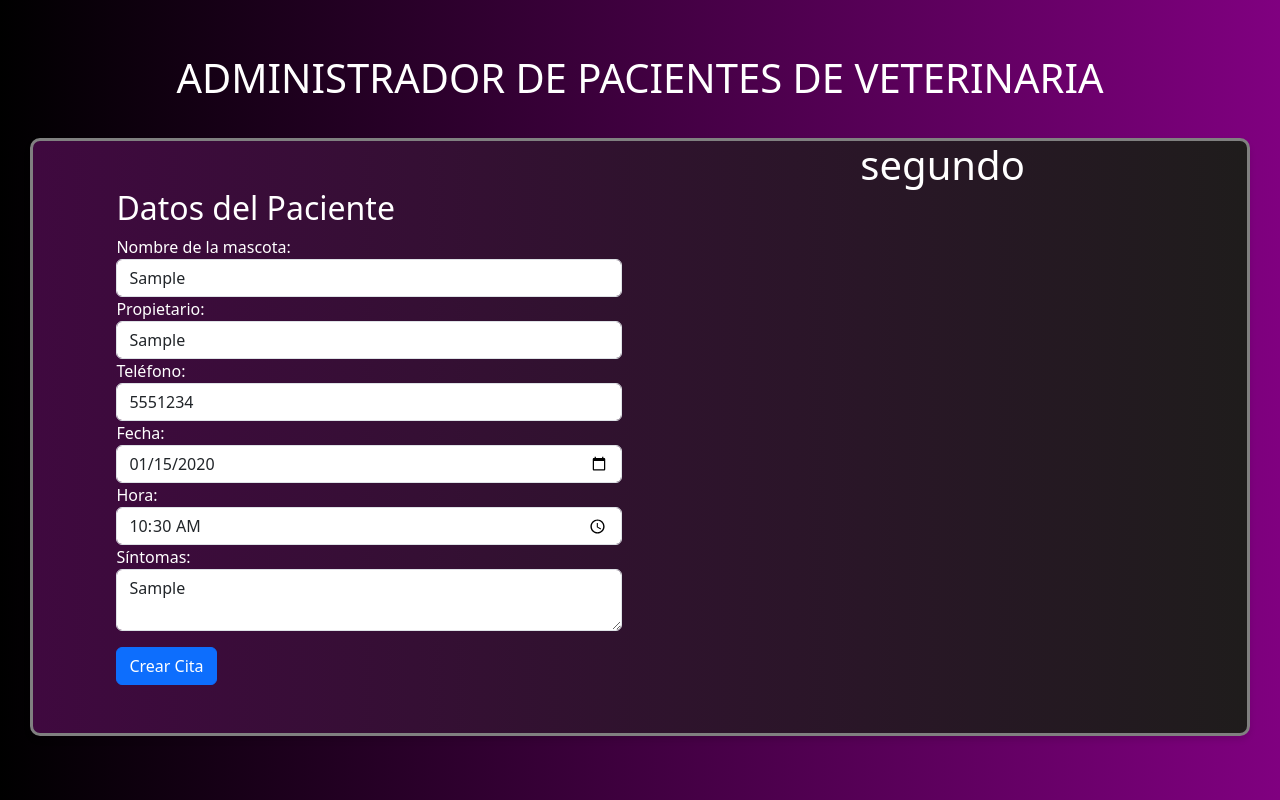
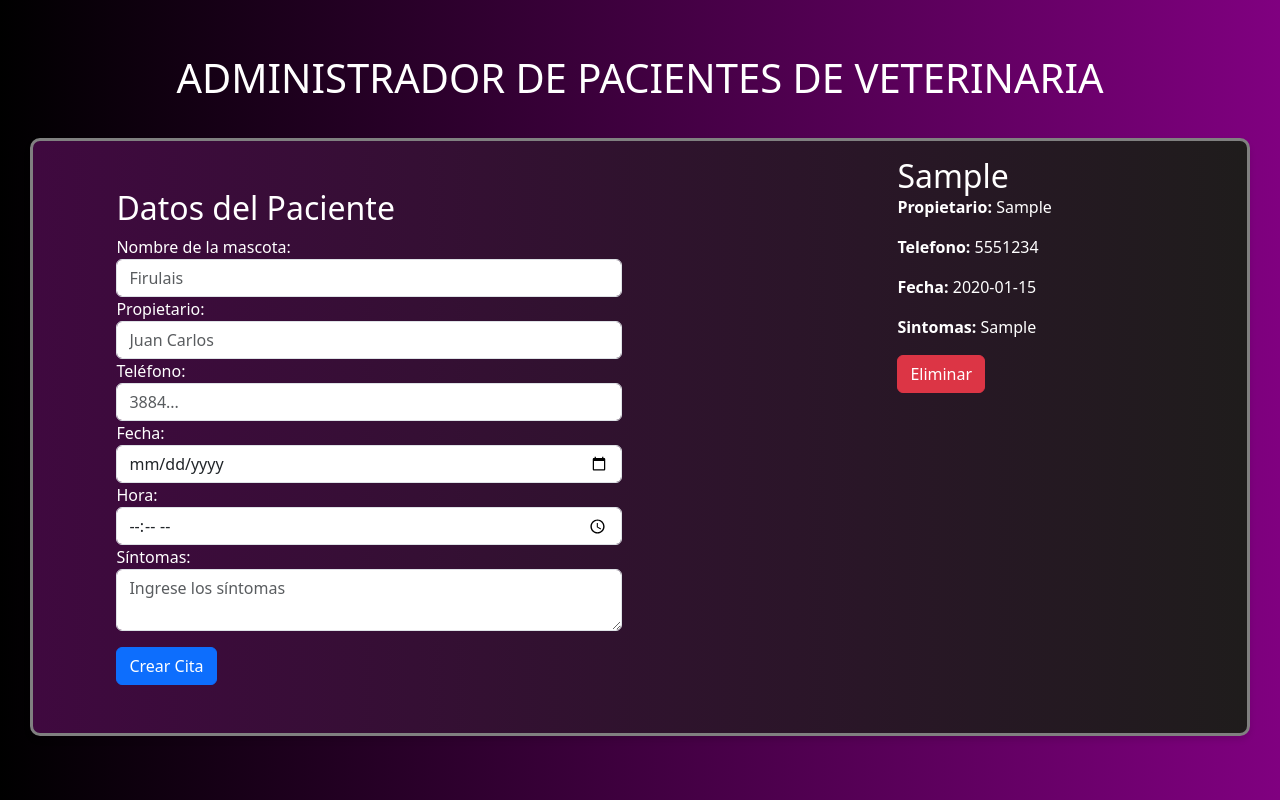
Before and after one commit to AgusFassola/veterinaria, a plain HTML site: page index.html in a window 1280 px wide. Both pictures are taken after typing "Sample", "Sample", "5551234", "2020-01-15", "10:30", "Sample" into the empty fields and a click on the button "Crear Cita". Drawn offline with nearby package versions, Linux system fonts and the light colour scheme.

Commit message:
citas en el html con btnEliminar

```diff
--- a/index.html
+++ b/index.html
@@ -44,7 +44,7 @@
       <button type="submit" class="btn btn-primary mt-3">Crear Cita</button>
     </form>
     <div class="resultado form-group col-md-5">
-      <h1>segundo</h1>
+
       <ul id="citas"></ul>
     </div>
   </div>
--- a/index.js
+++ b/index.js
@@ -7,7 +7,7 @@ const horaInput = document.querySelector('#hora');
 const sintomasInput = document.querySelector('#sintomas');
 
 const formulario = document.querySelector('#nuevaCita');
-const contenedorCitas = document.querySelector('#Citas')
+const contenedorCitas = document.querySelector('#citas')
 eventListeners();
 
 //listeners
@@ -26,13 +26,22 @@ class Citas{
     constructor(){
         this.citas = [];
     }
+
+    agregarCita(cita){
+        this.citas = [...this.citas, cita];
+        console.log(this.citas)
+    }
+
+    eliminarCita(id){
+        this.citas = this.citas.filter( cita => cita.id !== id );
+    }
 }
 
 class UI{
     imprimirAlerta(mensaje, tipo){
         //crear div
         const divMensaje = document.createElement('div');
-        divMensaje.classList.add('text-center', 'alert', 'd-flex', 'col-12','w-75','h-10','ml-20','justify-content-center');
+        divMensaje.classList.add('text-center', 'alert', 'd-flex', 'col-12','h-10','ml-20','justify-content-center');
 
         //agregar clase en base al tipo de error
         if(tipo === 'error'){
@@ -47,9 +56,67 @@ class UI{
         document.querySelector('.contenedor').before(divMensaje);
 
         //eliminarla despues de 3 segundos
-        /* setTimeout(() => {
+        setTimeout(() => {
             divMensaje.remove();
-        }, 3000); */
+        }, 3000);
+    }
+
+    imprimirCitas({citas}){ //aplica destructuring para sacar las citas dentro de Citas
+
+        this.limpiarHTML();
+        citas.forEach( cita => {
+            const  { mascota, propietario, telefono, fecha, hora, sintomas, id } = cita;
+
+            const divCita = document.createElement('div');
+            divCita.classList.add('cita','p-3');
+            divCita.dataset.id = id;
+
+            const mascotaParrafo = document.createElement('h2');
+            mascotaParrafo.classList.add('card-title','font-weight-bolder');
+            mascotaParrafo.textContent = mascota;
+
+            const propietarioParrafo = document.createElement('p');
+            propietarioParrafo.innerHTML = `
+                <span class="fw-bold">Propietario: </span> ${propietario}
+            `;
+
+            const telefonoParrafo = document.createElement('p');
+            telefonoParrafo.innerHTML = `
+                <span class="fw-bold">Telefono: </span> ${telefono}
+            `;
+
+            const fechaParrafo = document.createElement('p');
+            fechaParrafo.innerHTML = `
+                <span class="fw-bold">Fecha: </span> ${fecha}
+            `;
+
+            const sintomasParrafo = document.createElement('p');
+            sintomasParrafo.innerHTML = `
+                <span class="fw-bold">Sintomas: </span> ${sintomas}
+            `;
+
+            //boton de eliminar cita
+            const btnEliminar = document.createElement('button');
+            btnEliminar.classList.add('btn','btn-danger','mr-2');
+            btnEliminar.innerHTML = 'Eliminar';
+            btnEliminar.onclick = ()=> eliminarCita(id);
+
+            //agregar parrafo al div
+            divCita.appendChild(mascotaParrafo);
+            divCita.appendChild(propietarioParrafo);
+            divCita.appendChild(telefonoParrafo);
+            divCita.appendChild(fechaParrafo);
+            divCita.appendChild(sintomasParrafo);
+            divCita.appendChild(btnEliminar);
+
+            //agregar cita al HTML
+            contenedorCitas.appendChild(divCita);
+        });
+    }
+    limpiarHTML(){
+        while(contenedorCitas.firstChild){
+            contenedorCitas.removeChild(contenedorCitas.firstChild)
+        }
     }
 }
 
@@ -84,4 +151,35 @@ function nuevaCita(e){
         return;
     }
 
+    //generar ID unico
+    citaObj.id = Date.now();
+
+    administrarCitas.agregarCita({...citaObj});
+
+    ui.imprimirCitas(administrarCitas);
+
+    reiniciarObjeto();
+
+    formulario.reset();
+
 }
+
+function reiniciarObjeto(){
+    citaObj.mascota = '';
+    citaObj.propietario = '';
+    citaObj.telefono = '';
+    citaObj.fecha ='';
+    citaObj.hora = '';
+    citaObj.sintomas = '';
+}
+
+function eliminarCita(id){
+    //eliminar cita
+    administrarCitas.eliminarCita(id);
+
+    //mensaje
+    ui.imprimirAlerta('Cita eliminada');
+
+    //refrescar el HTML
+    ui.imprimirCitas(administrarCitas);
+}
```
